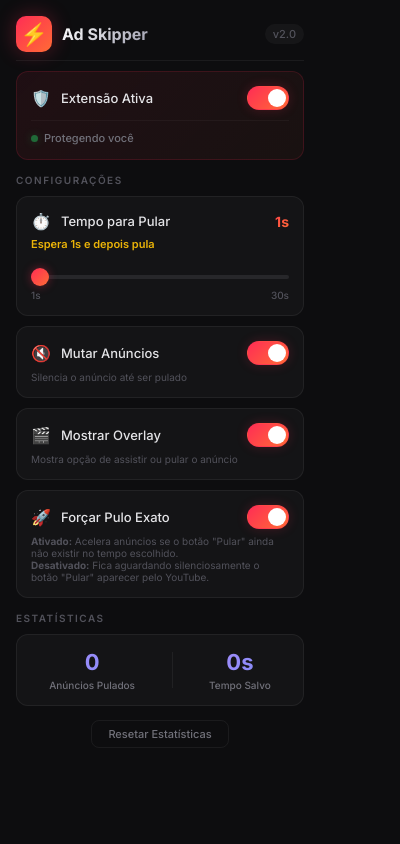
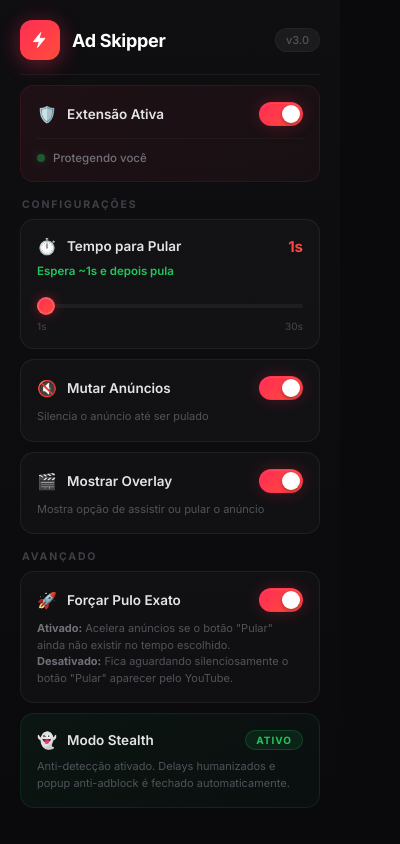
Before and after one commit to OtavioBiazzi/Youtube-ad-skipper, a browser extension: page popup.html in a window 400 px wide. Drawn offline with Linux system fonts and the light colour scheme.

Commit message:
v3.0 — Stealth Mode + Novo Design: anti-detecção do YouTube, delays humanizados, auto-fechar popup anti-adblock, overlay ofuscado, stats removidos, popup redesenhado

```diff
--- a/popup.css
+++ b/popup.css
@@ -1,5 +1,6 @@
 /* ══════════════════════════════════════════════════
-   YouTube Ad Skipper — Popup Styles v2
+   YouTube Ad Skipper — Popup Styles v3
+   Premium Dark Design
    ══════════════════════════════════════════════════ */
 
 @import url('https://fonts.googleapis.com/css2?family=Inter:wght@400;500;600;700&display=swap');
@@ -12,18 +13,19 @@
 
 body {
   font-family: 'Inter', -apple-system, BlinkMacSystemFont, sans-serif;
-  background: #0d0d0f;
+  background: #0a0a0c;
   color: #e4e4e7;
-  width: 320px;
+  width: 340px;
   min-height: 100px;
   overflow-x: hidden;
 }
 
 .popup-container {
-  padding: 16px;
+  padding: 20px;
   display: flex;
   flex-direction: column;
   gap: 10px;
+  background: linear-gradient(180deg, #0f0f12 0%, #0a0a0c 100%);
 }
 
 /* ── Header ────────────────────────────────────── */
@@ -31,59 +33,86 @@ body {
 .header {
   display: flex;
   align-items: center;
-  gap: 10px;
-  padding-bottom: 8px;
-  border-bottom: 1px solid rgba(255, 255, 255, 0.06);
+  gap: 12px;
+  padding-bottom: 14px;
+  border-bottom: 1px solid rgba(255, 255, 255, 0.05);
 }
 
 .header-icon {
-  font-size: 22px;
-  width: 36px;
-  height: 36px;
+  font-size: 20px;
+  width: 40px;
+  height: 40px;
   display: flex;
   align-items: center;
   justify-content: center;
-  border-radius: 10px;
-  background: linear-gradient(135deg, #ff2d55, #ff6b35);
-  box-shadow: 0 0 20px rgba(255, 45, 85, 0.3);
+  border-radius: 12px;
+  background: linear-gradient(135deg, #ff2d55, #ff4d3a);
+  box-shadow: 0 4px 20px rgba(255, 45, 85, 0.35),
+              0 0 40px rgba(255, 45, 85, 0.1);
+  flex-shrink: 0;
 }
 
 .header h1 {
-  font-size: 16px;
+  font-size: 18px;
   font-weight: 700;
-  background: linear-gradient(135deg, #fff, #a0a0b0);
-  -webkit-background-clip: text;
-  -webkit-text-fill-color: transparent;
-  background-clip: text;
+  color: #ffffff;
+  letter-spacing: -0.3px;
 }
 
 .version {
   margin-left: auto;
   font-size: 11px;
   color: #52525b;
-  background: rgba(255, 255, 255, 0.04);
-  padding: 3px 8px;
+  background: rgba(255, 255, 255, 0.05);
+  padding: 4px 10px;
   border-radius: 20px;
   font-weight: 500;
+  border: 1px solid rgba(255, 255, 255, 0.04);
 }
 
 /* ── Cards ─────────────────────────────────────── */
 
 .card {
-  background: rgba(255, 255, 255, 0.03);
+  background: rgba(255, 255, 255, 0.025);
   border: 1px solid rgba(255, 255, 255, 0.06);
-  border-radius: 12px;
-  padding: 14px;
-  transition: border-color 0.2s ease;
+  border-radius: 14px;
+  padding: 16px;
+  transition: border-color 0.25s ease, background 0.25s ease;
 }
 
 .card:hover {
   border-color: rgba(255, 255, 255, 0.1);
+  background: rgba(255, 255, 255, 0.035);
 }
 
 .master-card {
-  background: linear-gradient(135deg, rgba(255, 45, 85, 0.08), rgba(255, 107, 53, 0.05));
-  border-color: rgba(255, 45, 85, 0.15);
+  background: linear-gradient(135deg, rgba(255, 45, 85, 0.07), rgba(255, 77, 58, 0.04));
+  border-color: rgba(255, 45, 85, 0.12);
+}
+
+.master-card:hover {
+  border-color: rgba(255, 45, 85, 0.2);
+  background: linear-gradient(135deg, rgba(255, 45, 85, 0.1), rgba(255, 77, 58, 0.06));
+}
+
+.stealth-card {
+  background: linear-gradient(135deg, rgba(34, 197, 94, 0.06), rgba(16, 185, 129, 0.03));
+  border-color: rgba(34, 197, 94, 0.12);
+}
+
+.stealth-card:hover {
+  border-color: rgba(34, 197, 94, 0.2);
+}
+
+.stealth-badge {
+  font-size: 10px;
+  font-weight: 700;
+  letter-spacing: 1px;
+  color: #22c55e;
+  background: rgba(34, 197, 94, 0.1);
+  border: 1px solid rgba(34, 197, 94, 0.2);
+  padding: 3px 10px;
+  border-radius: 20px;
 }
 
 .card-row {
@@ -96,8 +125,9 @@ body {
   display: flex;
   align-items: center;
   gap: 10px;
-  font-size: 13px;
-  font-weight: 500;
+  font-size: 13.5px;
+  font-weight: 600;
+  color: #e4e4e7;
 }
 
 .card-icon {
@@ -105,17 +135,22 @@ body {
 }
 
 .card-hint {
-  margin-top: 6px;
-  font-size: 10px;
+  margin-top: 8px;
+  font-size: 11px;
   color: #52525b;
   font-weight: 400;
+  line-height: 1.5;
+}
+
+.card-hint b {
+  color: #71717a;
 }
 
 .delay-hint {
-  margin-top: 6px;
-  font-size: 11px;
+  margin-top: 8px;
+  font-size: 11.5px;
   font-weight: 600;
-  color: #22c55e;
+  color: #eab308;
   transition: color 0.3s ease;
 }
 
@@ -124,33 +159,35 @@ body {
 .status-bar {
   display: flex;
   align-items: center;
-  gap: 6px;
-  margin-top: 10px;
-  padding-top: 10px;
+  gap: 8px;
+  margin-top: 12px;
+  padding-top: 12px;
   border-top: 1px solid rgba(255, 255, 255, 0.04);
 }
 
 .status-dot {
-  width: 7px;
-  height: 7px;
+  width: 8px;
+  height: 8px;
   border-radius: 50%;
   background: #52525b;
-  transition: background 0.3s ease;
+  transition: background 0.3s ease, box-shadow 0.3s ease;
+  flex-shrink: 0;
 }
 
 .status-dot.active {
   background: #22c55e;
-  box-shadow: 0 0 8px rgba(34, 197, 94, 0.5);
+  box-shadow: 0 0 10px rgba(34, 197, 94, 0.5),
+              0 0 20px rgba(34, 197, 94, 0.15);
   animation: pulse-dot 2s infinite;
 }
 
 @keyframes pulse-dot {
   0%, 100% { opacity: 1; }
-  50% { opacity: 0.5; }
+  50% { opacity: 0.4; }
 }
 
 .status-text {
-  font-size: 11px;
+  font-size: 11.5px;
   color: #71717a;
   font-weight: 500;
 }
@@ -160,7 +197,7 @@ body {
 .toggle {
   position: relative;
   display: inline-block;
-  width: 42px;
+  width: 44px;
   height: 24px;
   flex-shrink: 0;
 }
@@ -175,7 +212,7 @@ body {
   position: absolute;
   cursor: pointer;
   inset: 0;
-  background: #27272a;
+  background: #1e1e22;
   border-radius: 24px;
   transition: all 0.3s cubic-bezier(0.4, 0, 0.2, 1);
   border: 1px solid rgba(255, 255, 255, 0.06);
@@ -188,26 +225,32 @@ body {
   width: 18px;
   left: 2px;
   bottom: 2px;
-  background: #71717a;
+  background: #52525b;
   border-radius: 50%;
   transition: all 0.3s cubic-bezier(0.4, 0, 0.2, 1);
 }
 
 .toggle input:checked + .toggle-slider {
-  background: linear-gradient(135deg, #ff2d55, #ff6b35);
-  border-color: rgba(255, 45, 85, 0.3);
-  box-shadow: 0 0 12px rgba(255, 45, 85, 0.2);
+  background: linear-gradient(135deg, #ff2d55, #ff4d3a);
+  border-color: rgba(255, 45, 85, 0.4);
+  box-shadow: 0 0 16px rgba(255, 45, 85, 0.25),
+              inset 0 1px 1px rgba(255, 255, 255, 0.1);
 }
 
 .toggle input:checked + .toggle-slider::before {
-  transform: translateX(18px);
+  transform: translateX(20px);
   background: #fff;
+  box-shadow: 0 2px 4px rgba(0, 0, 0, 0.3);
 }
 
 /* ── Slider ────────────────────────────────────── */
 
 .slider-row {
-  margin-top: 12px;
+  margin-top: 14px;
+}
+
+.slider-track-wrapper {
+  position: relative;
 }
 
 .slider {
@@ -216,9 +259,9 @@ body {
   width: 100%;
   height: 4px;
   border-radius: 4px;
-  background: #27272a;
+  background: linear-gradient(90deg, #ff2d55 0%, #ff4d3a var(--slider-progress, 0%), #1e1e22 var(--slider-progress, 0%));
   outline: none;
-  transition: background 0.2s;
+  transition: background 0.15s;
 }
 
 .slider::-webkit-slider-thumb {
@@ -227,29 +270,37 @@ body {
   width: 18px;
   height: 18px;
   border-radius: 50%;
-  background: linear-gradient(135deg, #ff2d55, #ff6b35);
+  background: linear-gradient(135deg, #ff2d55, #ff4d3a);
   cursor: pointer;
-  box-shadow: 0 0 10px rgba(255, 45, 85, 0.4);
-  transition: transform 0.2s;
+  box-shadow: 0 0 12px rgba(255, 45, 85, 0.45),
+              0 2px 6px rgba(0, 0, 0, 0.3);
+  transition: transform 0.2s, box-shadow 0.2s;
+  border: 2px solid rgba(255, 255, 255, 0.15);
 }
 
 .slider::-webkit-slider-thumb:hover {
-  transform: scale(1.15);
+  transform: scale(1.2);
+  box-shadow: 0 0 18px rgba(255, 45, 85, 0.6),
+              0 2px 8px rgba(0, 0, 0, 0.4);
+}
+
+.slider::-webkit-slider-thumb:active {
+  transform: scale(1.1);
 }
 
 .slider-labels {
   display: flex;
   justify-content: space-between;
-  margin-top: 6px;
+  margin-top: 8px;
   font-size: 10px;
-  color: #52525b;
+  color: #3f3f46;
   font-weight: 500;
 }
 
 .speed-value {
-  font-size: 14px;
+  font-size: 15px;
   font-weight: 700;
-  background: linear-gradient(135deg, #ff2d55, #ff6b35);
+  background: linear-gradient(135deg, #ff2d55, #ff4d3a);
   -webkit-background-clip: text;
   -webkit-text-fill-color: transparent;
   background-clip: text;
@@ -260,93 +311,24 @@ body {
 /* ── Section Titles ────────────────────────────── */
 
 .section-title {
-  font-size: 10px;
-  font-weight: 600;
+  font-size: 10.5px;
+  font-weight: 700;
   text-transform: uppercase;
-  letter-spacing: 1.5px;
-  color: #52525b;
-  margin-top: 4px;
-}
-
-/* ── Stats ─────────────────────────────────────── */
-
-.stats-card {
-  display: flex;
-  align-items: center;
-  justify-content: space-around;
-  text-align: center;
-}
-
-.stat-item {
-  display: flex;
-  flex-direction: column;
-  gap: 4px;
-}
-
-.stat-number {
-  font-size: 22px;
-  font-weight: 700;
-  background: linear-gradient(135deg, #a78bfa, #818cf8);
-  -webkit-background-clip: text;
-  -webkit-text-fill-color: transparent;
-  background-clip: text;
-}
-
-.stat-label {
-  font-size: 10px;
-  color: #71717a;
-  font-weight: 500;
-}
-
-.stat-divider {
-  width: 1px;
-  height: 36px;
-  background: rgba(255, 255, 255, 0.06);
-}
-
-/* ── Footer ────────────────────────────────────── */
-
-.footer {
-  display: flex;
-  justify-content: center;
-  padding-top: 4px;
-}
-
-.reset-btn {
-  background: none;
-  border: 1px solid rgba(255, 255, 255, 0.06);
-  color: #71717a;
-  font-size: 11px;
-  font-weight: 500;
-  padding: 6px 16px;
-  border-radius: 8px;
-  cursor: pointer;
-  font-family: inherit;
-  transition: all 0.2s ease;
-}
-
-.reset-btn:hover {
-  color: #e4e4e7;
-  border-color: rgba(255, 255, 255, 0.15);
-  background: rgba(255, 255, 255, 0.04);
-}
-
-.reset-btn:active {
-  transform: scale(0.96);
+  letter-spacing: 1.8px;
+  color: #3f3f46;
+  margin-top: 6px;
+  margin-bottom: -2px;
+  padding-left: 2px;
 }
 
 /* ── Disabled state ────────────────────────────── */
 
 .popup-container.disabled .card:not(.master-card) {
-  opacity: 0.35;
+  opacity: 0.3;
   pointer-events: none;
+  filter: grayscale(0.5);
 }
 
 .popup-container.disabled .section-title {
-  opacity: 0.35;
+  opacity: 0.3;
 }
-
-.popup-container.disabled .footer {
-  opacity: 0.35;
-  pointer-events: none;
-}
--- a/popup.html
+++ b/popup.html
@@ -10,9 +10,13 @@
   <div class="popup-container">
     <!-- Header -->
     <div class="header">
-      <div class="header-icon">⚡</div>
+      <div class="header-icon">
+        <svg width="20" height="20" viewBox="0 0 24 24" fill="none">
+          <path d="M13 3L4 14h7l-2 7 9-11h-7l2-7z" fill="#fff" stroke="#fff" stroke-width="1" stroke-linejoin="round"/>
+        </svg>
+      </div>
       <h1>Ad Skipper</h1>
-      <span class="version">v2.0</span>
+      <span class="version">v3.0</span>
     </div>
 
     <!-- Master Toggle -->
@@ -45,9 +49,11 @@
         </div>
         <span class="speed-value" id="delay-display">1s</span>
       </div>
-      <div class="delay-hint" id="delay-hint">Espera 1s e depois pula</div>
+      <div class="delay-hint" id="delay-hint">Espera ~1s e depois pula</div>
       <div class="slider-row">
-        <input type="range" id="skip-delay" min="1" max="30" value="1" step="1" class="slider">
+        <div class="slider-track-wrapper">
+          <input type="range" id="skip-delay" min="1" max="30" value="1" step="1" class="slider">
+        </div>
         <div class="slider-labels">
           <span>1s</span>
           <span>30s</span>
@@ -85,6 +91,9 @@
       <div class="card-hint">Mostra opção de assistir ou pular o anúncio</div>
     </div>
 
+    <!-- Advanced Section -->
+    <div class="section-title">Avançado</div>
+
     <!-- Aggressive Skip -->
     <div class="card">
       <div class="card-row">
@@ -103,23 +112,16 @@
       </div>
     </div>
 
-    <!-- Stats -->
-    <div class="section-title">Estatísticas</div>
-    <div class="card stats-card">
-      <div class="stat-item">
-        <span class="stat-number" id="stat-skipped">0</span>
-        <span class="stat-label">Anúncios Pulados</span>
+    <!-- Stealth Mode Info -->
+    <div class="card stealth-card">
+      <div class="card-row">
+        <div class="card-label">
+          <span class="card-icon">👻</span>
+          <span>Modo Stealth</span>
+        </div>
+        <span class="stealth-badge">ATIVO</span>
       </div>
-      <div class="stat-divider"></div>
-      <div class="stat-item">
-        <span class="stat-number" id="stat-time">0s</span>
-        <span class="stat-label">Tempo Salvo</span>
-      </div>
-    </div>
-
-    <!-- Footer -->
-    <div class="footer">
-      <button id="reset-stats" class="reset-btn">Resetar Estatísticas</button>
+      <div class="card-hint">Anti-detecção ativado. Delays humanizados e popup anti-adblock é fechado automaticamente.</div>
     </div>
   </div>
 
--- a/popup.js
+++ b/popup.js
@@ -1,5 +1,5 @@
 // ══════════════════════════════════════════════════
-// YouTube Ad Skipper — Popup Logic v2
+// YouTube Ad Skipper — Popup Logic v3
 // ══════════════════════════════════════════════════
 
 const DEFAULT_SETTINGS = {
@@ -8,8 +8,6 @@ const DEFAULT_SETTINGS = {
   muteAds: true,
   showOverlay: true,
   aggressiveSkip: true,
-  adsSkipped: 0,
-  timeSaved: 0,
 };
 
 // ── Elementos ────────────────────────────────────
@@ -23,9 +21,6 @@ const delayDisplay = document.getElementById("delay-display");
 const delayHint = document.getElementById("delay-hint");
 const statusDot = document.querySelector(".status-dot");
 const statusText = document.getElementById("status-text");
-const statSkipped = document.getElementById("stat-skipped");
-const statTime = document.getElementById("stat-time");
-const resetBtn = document.getElementById("reset-stats");
 const container = document.querySelector(".popup-container");
 
 // ── Carregar configurações ───────────────────────
@@ -39,7 +34,7 @@ chrome.storage.local.get(DEFAULT_SETTINGS, (settings) => {
 
   updateDelayDisplay(settings.skipDelay);
   updateStatusUI(settings.enabled);
-  updateStats(settings.adsSkipped, settings.timeSaved);
+  updateSliderTrack();
 });
 
 // ── Eventos ──────────────────────────────────────
@@ -65,24 +60,8 @@ toggleAggressive.addEventListener("change", () => {
 skipDelaySlider.addEventListener("input", () => {
   const delay = parseInt(skipDelaySlider.value);
   updateDelayDisplay(delay);
+  updateSliderTrack();
   chrome.storage.local.set({ skipDelay: delay });
-});
-
-resetBtn.addEventListener("click", () => {
-  if (!confirm("Tem certeza que deseja resetar todas as suas estatísticas de anúncios pulados?")) {
-    return;
-  }
-  chrome.storage.local.set({ adsSkipped: 0, timeSaved: 0 });
-  updateStats(0, 0);
-
-  resetBtn.textContent = "✓ Resetado!";
-  resetBtn.style.color = "#22c55e";
-  resetBtn.style.borderColor = "rgba(34, 197, 94, 0.3)";
-  setTimeout(() => {
-    resetBtn.textContent = "Resetar Estatísticas";
-    resetBtn.style.color = "";
-    resetBtn.style.borderColor = "";
-  }, 1500);
 });
 
 // ── UI Helpers ───────────────────────────────────
@@ -90,13 +69,26 @@ resetBtn.addEventListener("click", () => {
 function updateDelayDisplay(delay) {
   delayDisplay.textContent = delay + "s";
 
-  if (delay <= 5) {
-    delayHint.textContent = `Espera ${delay}s e depois pula`;
+  if (delay <= 3) {
+    delayHint.textContent = `Espera ~${delay}s e depois pula`;
+    delayHint.style.color = "#22c55e";
+  } else if (delay <= 10) {
+    delayHint.textContent = `Espera ~${delay}s e depois pula`;
     delayHint.style.color = "#eab308";
   } else {
-    delayHint.textContent = `Espera ${delay}s e depois pula`;
+    delayHint.textContent = `Espera ~${delay}s e depois pula`;
     delayHint.style.color = "#f97316";
   }
+}
+
+function updateSliderTrack() {
+  const min = parseInt(skipDelaySlider.min);
+  const max = parseInt(skipDelaySlider.max);
+  const val = parseInt(skipDelaySlider.value);
+  const progress = ((val - min) / (max - min)) * 100;
+  skipDelaySlider.style.setProperty('--slider-progress', progress + '%');
+  // Update the gradient background to show filled track
+  skipDelaySlider.style.background = `linear-gradient(90deg, #ff2d55 0%, #ff4d3a ${progress}%, #1e1e22 ${progress}%)`;
 }
 
 function updateStatusUI(enabled) {
@@ -110,27 +102,3 @@ function updateStatusUI(enabled) {
     container.classList.add("disabled");
   }
 }
-
-function updateStats(skipped, timeSaved) {
-  statSkipped.textContent = skipped;
-  statTime.textContent = formatTime(timeSaved);
-}
-
-function formatTime(totalSeconds) {
-  if (totalSeconds < 60) return Math.round(totalSeconds) + "s";
-  if (totalSeconds < 3600) {
-    const min = Math.floor(totalSeconds / 60);
-    const sec = Math.round(totalSeconds % 60);
-    return min + "m " + sec + "s";
-  }
-  const hrs = Math.floor(totalSeconds / 3600);
-  const min = Math.round((totalSeconds % 3600) / 60);
-  return hrs + "h " + min + "m";
-}
-
-// ── Sync em tempo real ───────────────────────────
-
-chrome.storage.onChanged.addListener((changes) => {
-  if (changes.adsSkipped) statSkipped.textContent = changes.adsSkipped.newValue;
-  if (changes.timeSaved) statTime.textContent = formatTime(changes.timeSaved.newValue);
-});
```
Also changed, not shown: content.js (+117 -90 lines), manifest.json.
